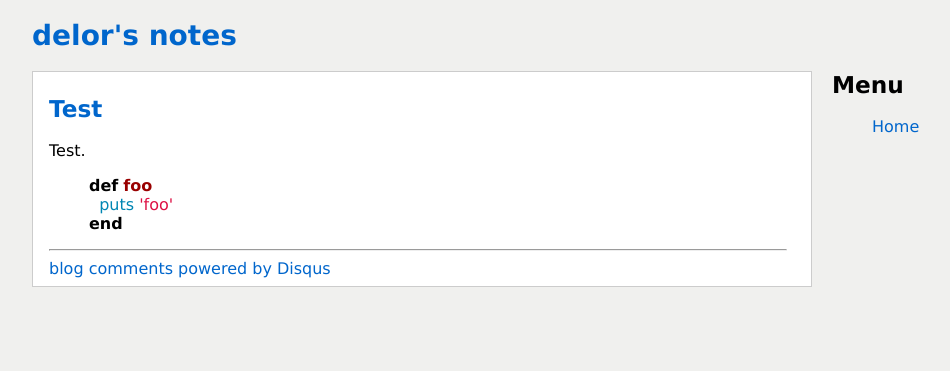
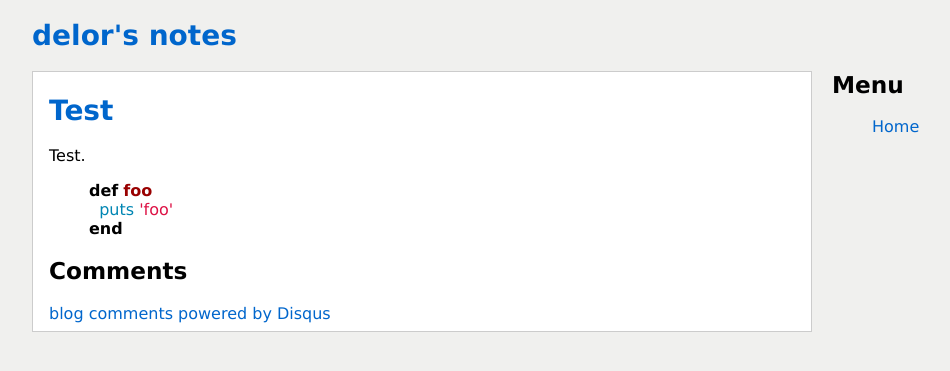
Before and after one commit to delor/delor.github.com, a Jekyll site: the page built from _posts/2010-01-17-test.markdown, in a window 1280 px wide. Shown: the top 371 px of the page, without its empty margins (138-1088 px from the left). Built offline with Jekyll 4.4.1, drawn with Linux system fonts in a browser that asks for light colours; comment, search, counter and statistics services are not loaded.

Commit message:
some restructuring

```diff
--- a/_layouts/post.html
+++ b/_layouts/post.html
@@ -1,9 +1,8 @@
 ---
 layout: default
 ---
-<h2><a href="{{ page.url }}">{{ page.title }}</a></h2>
 {{ content }}
-<hr />
+<h2>Comments</h2>
 <div id="disqus">
   <div id="disqus_thread"></div><script type="text/javascript" src="http://disqus.com/forums/delor-pl/embed.js"></script><noscript><a href="http://disqus.com/forums/delor-pl/?url=ref">View the discussion thread.</a></noscript><a href="http://disqus.com" class="dsq-brlink">blog comments powered by <span class="logo-disqus">Disqus</span></a>
 </div>
--- a/_posts/2010-01-17-test.markdown
+++ b/_posts/2010-01-17-test.markdown
@@ -2,6 +2,7 @@
 layout: post
 title: Test
 ---
+# [{{ page.title }}]({{ page.url }} "{{ page.title }}") #
 Test.
 
 {% highlight ruby %}
```
